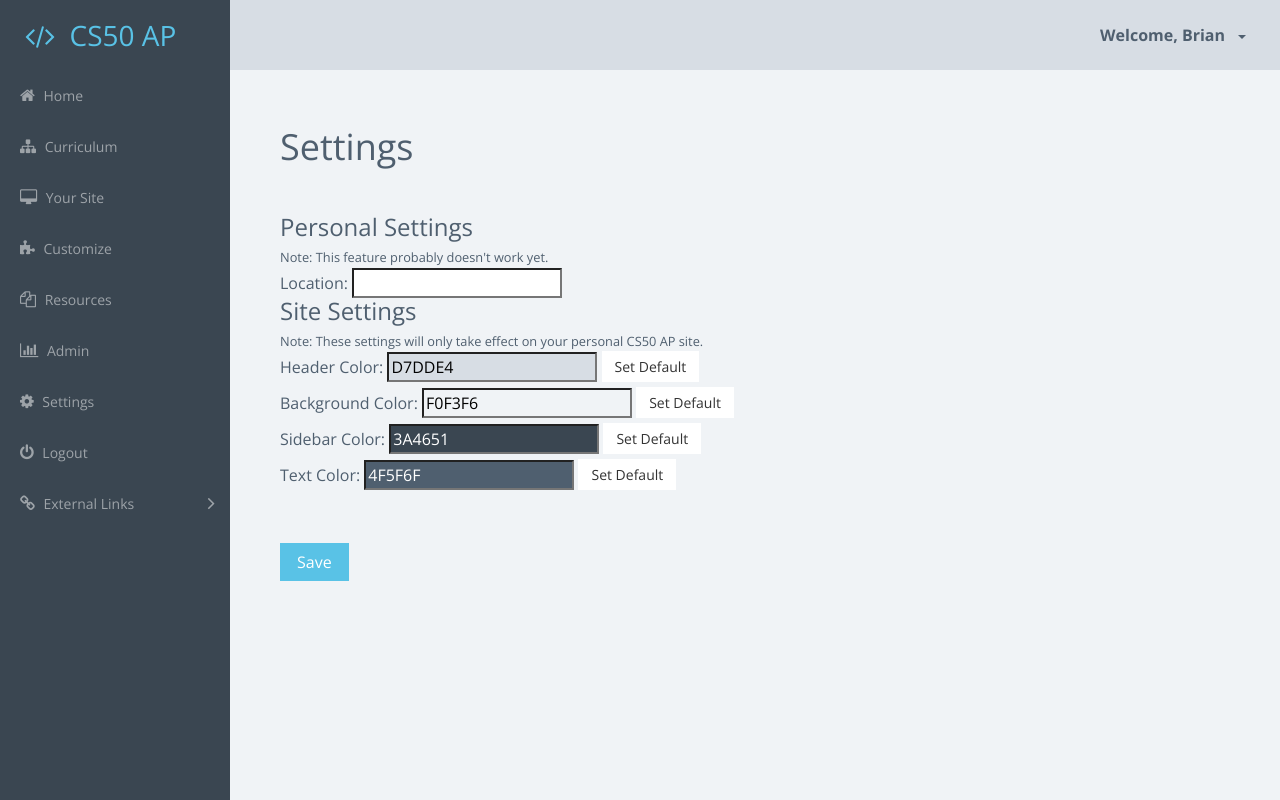
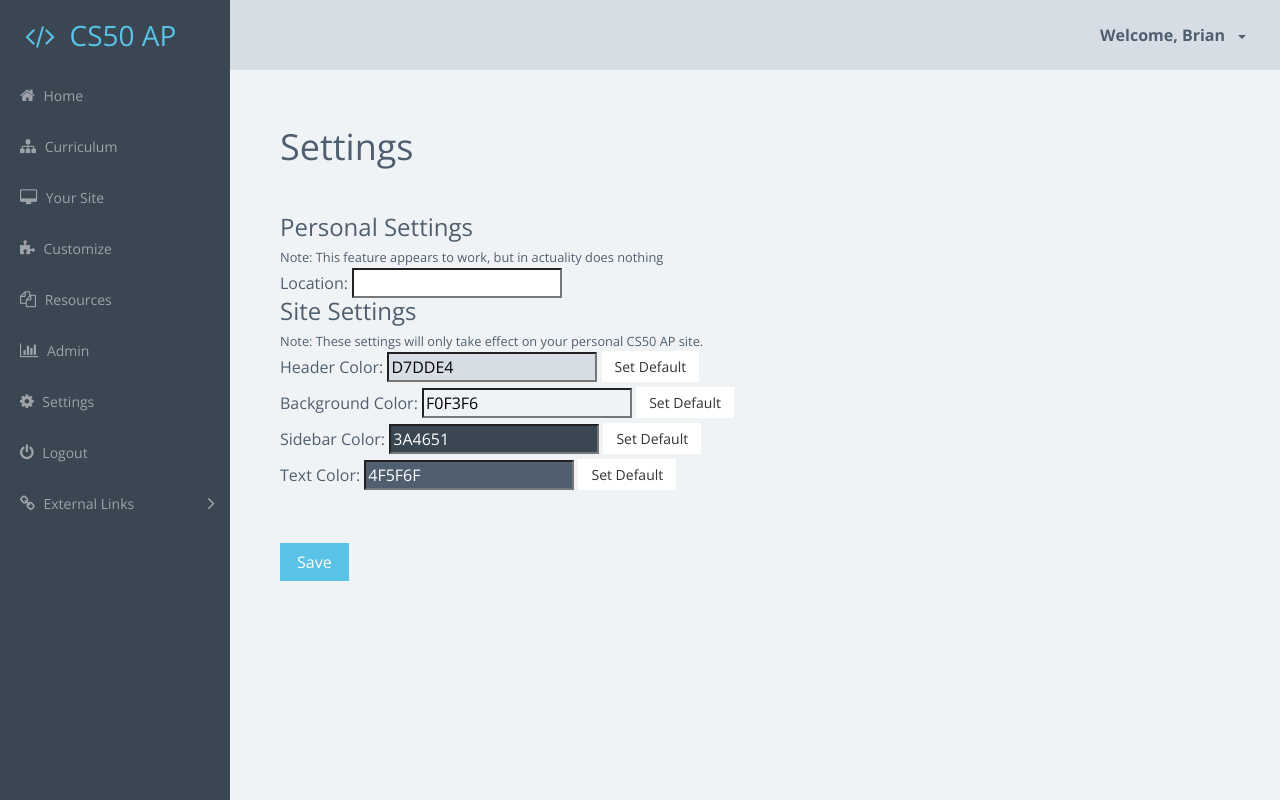
Before and after one commit to HakunaAndMatata/ap-portal50, a Django app: page /settings/ in a window 1280 px wide. Run offline with Django 3.2, Linux system fonts and the light colour scheme; a user stored in the database is signed in; data comes from the database, SQL or seed files in the repository; parts of the project's set-up code (start-up, migrations or seed data) failed here and were passed over; some libraries are stand-ins or nearby versions.

Commit message:
clarifying helper text in settings.html

```diff
--- a/curriculum/templates/curriculum/settings.html
+++ b/curriculum/templates/curriculum/settings.html
@@ -10,7 +10,7 @@
 <p class="headline">Settings</p>
 <br />
 <h4>Personal Settings</h4>
-<small>Note: This feature probably doesn't work yet.</small><br />
+<small>Note: This feature appears to work, but in actuality does nothing</small><br />
 Location: <input id="location" value="{{ location }}" type="text"><br />
 
 <h4>Site Settings</h4>
```
